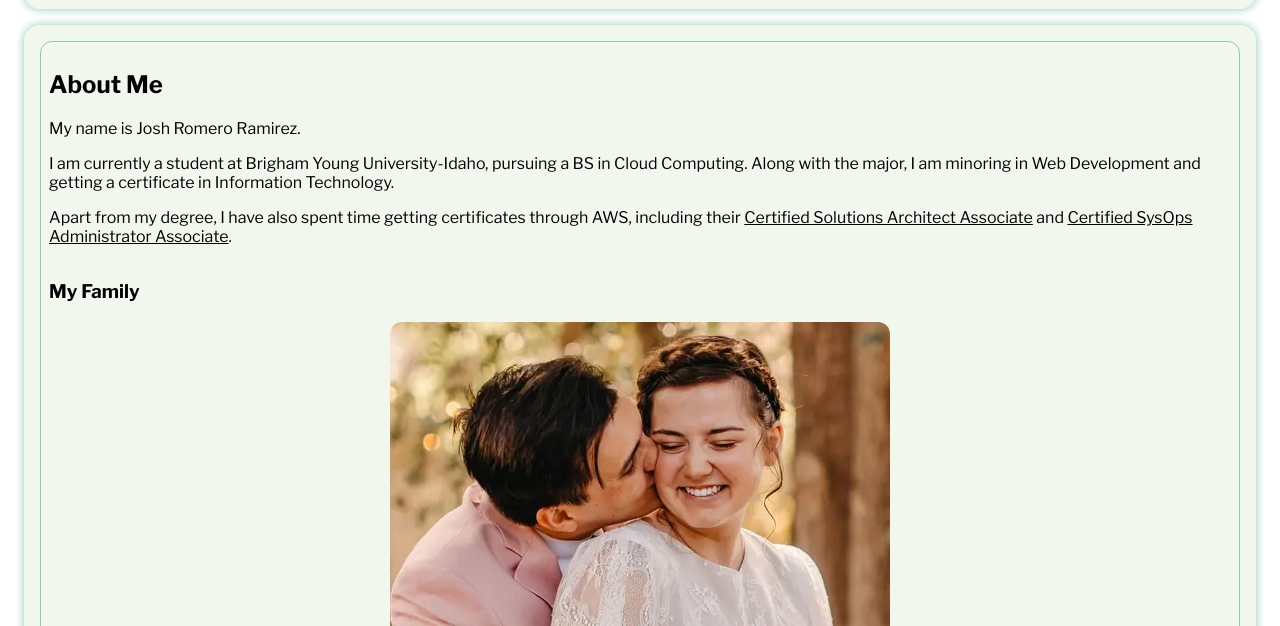
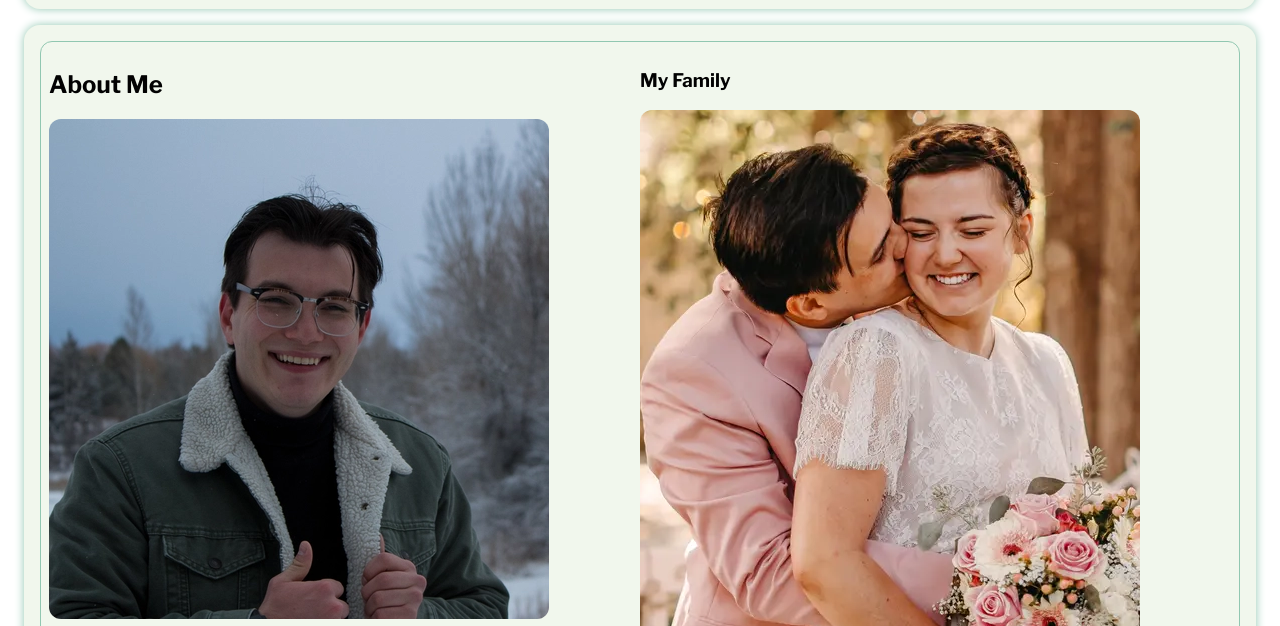
Before and after one commit to jishrami/jishplz, a plain HTML site: page index.html in a window 1280 px wide. Shown: the part 174-800 px from the top of the page. Drawn offline with nearby package versions, Linux system fonts and the light colour scheme.

Commit message:
added headshot, changed large view

```diff
--- a/index.html
+++ b/index.html
@@ -35,16 +35,25 @@
     </header>
     <main>
         <section id="about" class="about">
-            <h2 class="about__title">About Me</h2>
-            <p>My name is Josh Romero Ramirez.</p>
-            <p>I am currently a student at Brigham Young University-Idaho, pursuing a BS in Cloud Computing. Along with
-                the major, I am minoring in Web Development and getting a certificate in Information Technology.</p>
-            <p>Apart from my degree, I have also spent time getting certificates through AWS, including their <a
-                    href="https://www.credly.com/badges/e95159ed-0b23-4190-8cf0-904408fefb17" target="_blank">Certified
-                    Solutions Architect Associate</a> and <a
-                    href="https://www.credly.com/badges/cffadac9-4920-4a9d-a0fd-0ac2a2e8e9b9" target="_blank">Certified
-                    SysOps Administrator Associate</a>.</p>
+            <div class="aboutme">
 
+                <h2>About Me</h2>
+
+                <img src="images/josh-headshot.webp" alt="A headshot image of Josh smiling, wearing a coat"
+                    loading="lazy" id="headshot-img">
+                <p class="about__desc">My name is Joshua Romero Ramirez, but everyone calls me Josh Ramirez.</p>
+                <p class="about__desc">I am currently a student at Brigham Young University-Idaho, pursuing a BS in
+                    Cloud Computing. Along with
+                    the major, I am minoring in Web Development and getting a certificate in Information Technology.</p>
+                <p class="about__desc">Apart from my degree, I have also spent time getting certificates through AWS,
+                    including their <a href="https://www.credly.com/badges/e95159ed-0b23-4190-8cf0-904408fefb17"
+                        target="_blank">Certified
+                        Solutions Architect Associate</a> and <a
+                        href="https://www.credly.com/badges/cffadac9-4920-4a9d-a0fd-0ac2a2e8e9b9"
+                        target="_blank">Certified
+                        SysOps Administrator Associate</a>.</p>
+
+            </div>
             <div class="about__personal">
                 <h3 class="about__personal__title">My Family</h3>
                 <img src="images/wedding.webp" alt="Josh and his wife embraced at their wedding" loading="lazy"
--- a/styles/_main.scss
+++ b/styles/_main.scss
@@ -12,9 +12,22 @@ main {
 
   section {
     border: #91c7b1 1px solid;
-        border-radius: .75em;
-        padding: .5em;
+    border-radius: 0.75em;
+    padding: 0.5em;
     margin-bottom: 1em;
+  }
+
+  .aboutme {
+    display: flex;
+    flex-flow: column;
+
+    #headshot-img {
+      width: 90%;
+      max-width: fit-content;
+      border-radius: 0.75em;
+      align-self: center;
+      justify-self: center;
+    }
   }
 
   .about__personal {
@@ -29,7 +42,7 @@ main {
   #wedding-img {
     width: 90%;
     max-width: fit-content;
-        border-radius: .75em;
+    border-radius: 0.75em;
     align-self: center;
     justify-self: center;
     grid-column: 1 / -1;
@@ -41,7 +54,7 @@ main {
     grid-row: 4 / span 1;
     width: 99%;
     max-width: 250px;
-        border-radius: .75em;
+    border-radius: 0.75em;
     justify-self: center;
     align-self: center;
   }
@@ -56,4 +69,31 @@ main {
     grid-column: 1 / -1;
   }
 
+  img{
+    min-width: 50px;
   }
+}
+
+@media screen and (min-width: 768px) {
+  main {
+    .about {
+      display: grid;
+      grid-template-columns: 1fr 1fr;
+
+    }
+
+    .aboutme {
+        #headshot-img {
+            align-self: baseline;
+        }
+
+        p {
+            width: 90%;
+        }
+    }
+
+    #wedding-img {
+        justify-self: baseline;
+    }
+  }
+}
--- a/styles/styles.scss
+++ b/styles/styles.scss
@@ -9,4 +9,5 @@
 #resume:target {
     background-color: #faa14170;
     width: fit-content;
+    text-decoration: underline;
 }
```
Also changed, not shown: images/josh-headshot.webp (added), styles/styles.css, 1 other file. Lines whose indentation alone changed are shown as unchanged.
